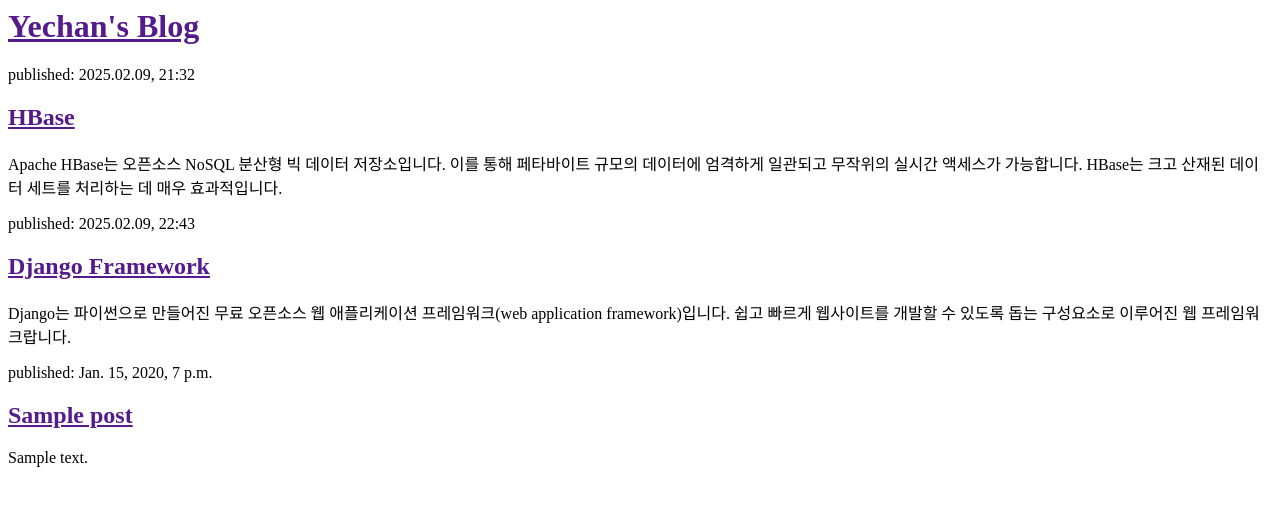
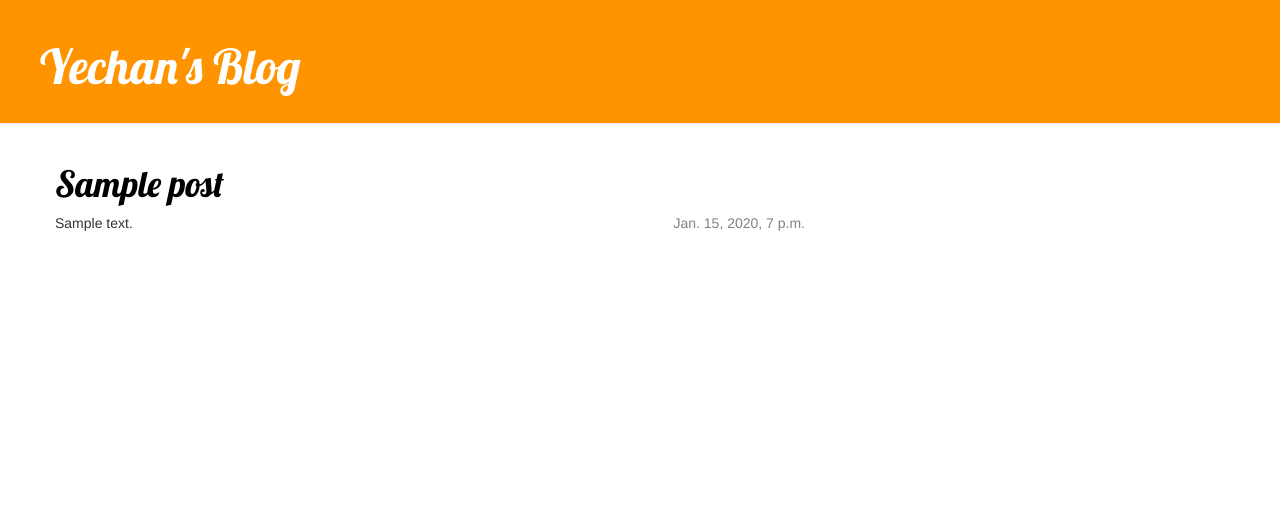
Before and after one commit to yechanl90/my-first-blog, a Django app: page / in a window 1280 px wide. Shown: the top 506 px of the page. Run offline with Django 3.2, Linux system fonts and the light colour scheme; tables that the repository leaves empty hold one stand-in row (values such as "Sample post"); some libraries are stand-ins or nearby versions.

Commit message:
Blog CSS 추가

```diff
--- /dev/null
+++ b/blog/static/css/blog.css
@@ -0,0 +1,47 @@
+.page-header {
+    background-color: #ff9400;
+    margin-top: 0;
+    padding: 20px 20px 20px 40px;
+}
+
+.page-header h1, .page-header h1 a, .page-header h1 a:visited, .page-header h1 a:active {
+    color: #ffffff;
+    font-size: 36pt;
+    text-decoration: none;
+}
+
+.content {
+    margin-left: 40px;
+}
+
+h1, h2, h3, h4 {
+    font-family: 'Lobster', cursive;
+}
+
+.date {
+    float: right;
+    color: #828282;
+}
+
+.save {
+    float: right;
+}
+
+.post-form textarea, .post-form input {
+    width: 100%;
+}
+
+.top-menu, .top-menu:hover, .top-menu:visited {
+    color: #ffffff;
+    float: right;
+    font-size: 26pt;
+    margin-right: 20px;
+}
+
+.post {
+    margin-bottom: 70px;
+}
+
+.post h1 a, .post h1 a:visited {
+    color: #000000;
+}
--- a/blog/templates/blog/post_list.html
+++ b/blog/templates/blog/post_list.html
@@ -1,29 +1,32 @@
+{% load static %}
 <html>
         <head>
+			<link rel="stylesheet" href="//maxcdn.bootstrapcdn.com/bootstrap/3.2.0/css/bootstrap.min.css">
+			<link rel="stylesheet" href="//maxcdn.bootstrapcdn.com/bootstrap/3.2.0/css/bootstrap-theme.min.css">
+			<link rel="stylesheet" href="{% static 'css/blog.css' %}">
+			<link href="http://fonts.googleapis.com/css?family=Lobster&subset=latin,latin-ext" rel="stylesheet" type="text/css">
             <title>Yechan's blog</title>
         </head>
         <body>
-            <div>
+            <div class="page-header">
                 <h1><a href="">Yechan's Blog</a></h1>
             </div>
 
-            <div>
-                <p>published: 2025.02.09, 21:32</p>
-                <h2><a href="">HBase</a></h2>
-                <p>Apache HBase는 오픈소스 NoSQL 분산형 빅 데이터 저장소입니다. 이를 통해 페타바이트 규모의 데이터에 엄격하게 일관되고 무작위의 실시간 액세스가 가능합니다. HBase는 크고 산재된 데이터 세트를 처리하는 데 매우 효과적입니다.</p>
-            </div>
-
-            <div>
-                <p>published: 2025.02.09, 22:43</p>
-                <h2><a href="">Django Framework</a></h2>
-                <p>Django는 파이썬으로 만들어진 무료 오픈소스 웹 애플리케이션 프레임워크(web application framework)입니다. 쉽고 빠르게 웹사이트를 개발할 수 있도록 돕는 구성요소로 이루어진 웹 프레임워크랍니다.</p>
-      	{% for post in posts %}
-      	    <div>
-      	        <p>published: {{ post.published_date }}</p>
-      	        <h2><a href="">{{ post.title }}</a></h2>
-      	        <p>{{ post.text|linebreaks }}</p>
-      	    </div>
-      	{% endfor %}
+			<div class="content container">
+			    <div class="row">
+			        <div class="col-md-8">
+			            {% for post in posts %}
+			                <div class="post">
+			                    <h1><a href="">{{ post.title }}</a></h1>
+			                    <div class="date">
+			                        {{ post.published_date }}
+			                    </div>
+			                    <p>{{ post.text|linebreaks }}</p>
+			                </div>
+			            {% endfor %}
+			        </div>
+			    </div>
+			</div>
 
         </body>
 </html>
```
Also changed, not shown: mysite/settings.py (+4 -4 lines).
